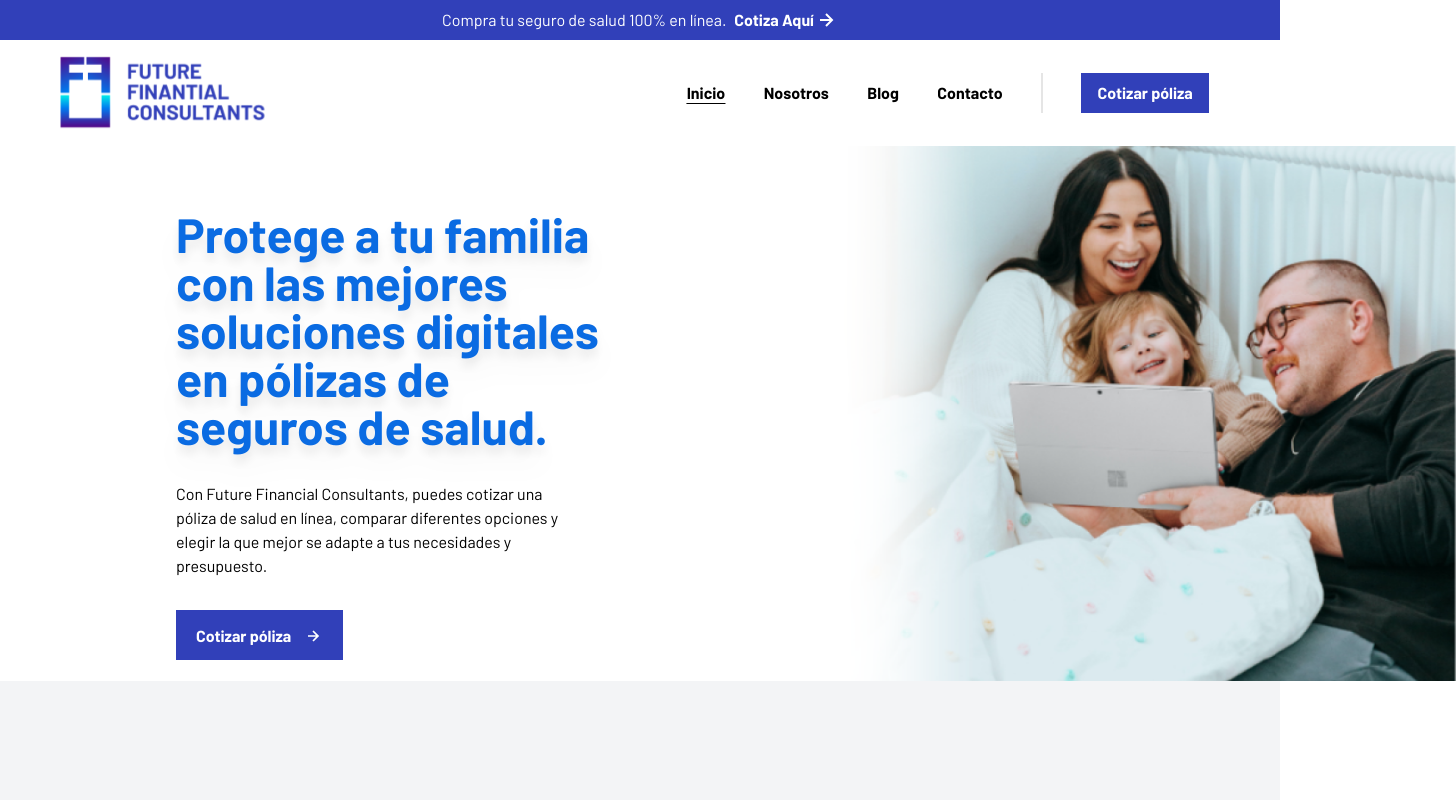
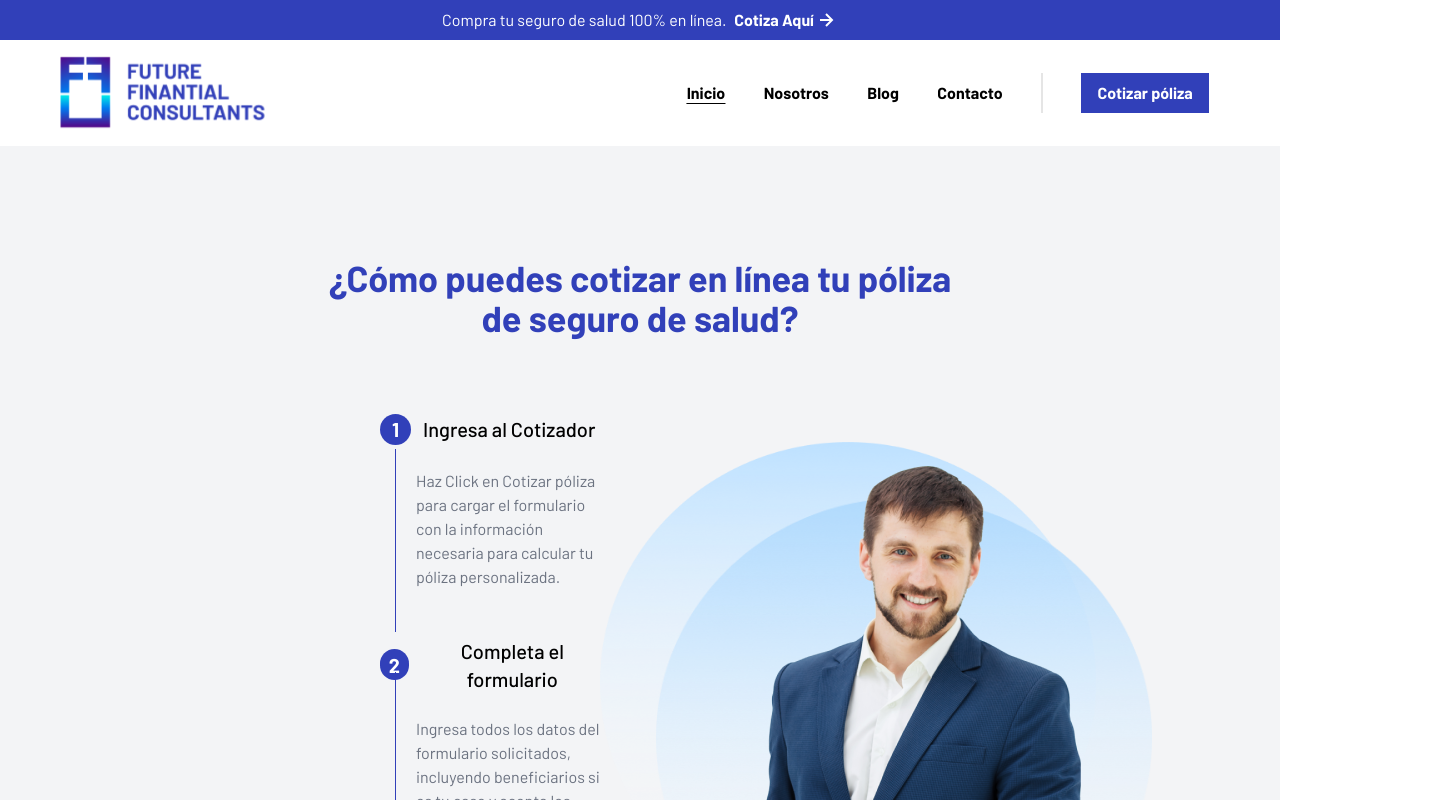
Before and after one commit to marco0490/ffconsultantsve, a React (Vite) app: page / in a window 1280 px wide. Shown: the top 800 px of the page, 1456 px wide, since content can reach past the window. Built offline with nearby package versions, Linux system fonts and the light colour scheme.

Commit message:
CHECKPOINT

```diff
--- a/src/pages/Home/Home.jsx
+++ b/src/pages/Home/Home.jsx
@@ -10,7 +10,7 @@ function Home() {
   }, [])
   return (
     <>
-      <ActionSection />
+      {/* <ActionSection /> */}
       <Howto />
       <CompaniesPlan />
       <Testimonials />
```
